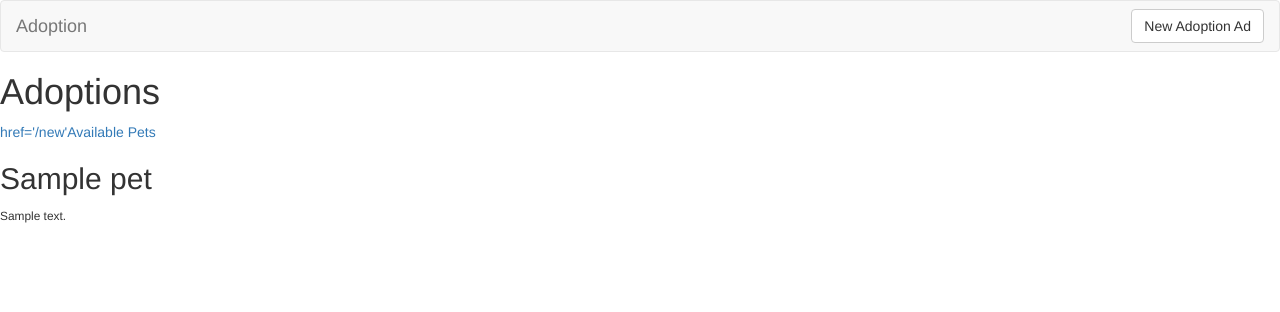
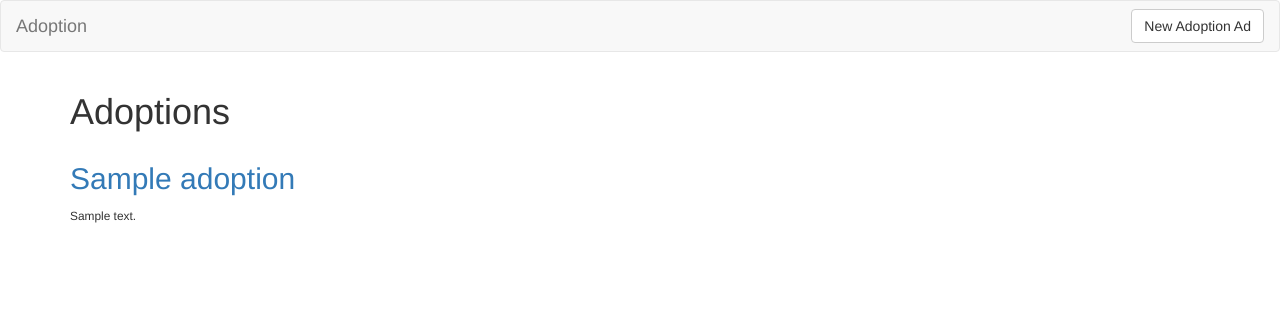
Before and after one commit to squeaky1273/adoption_contractor_project, a Flask app: template templates/adoptions_index.html in a window 1280 px wide. Shown: the top 312 px of the page. Run offline with Flask 2, Linux system fonts and the light colour scheme; the template is opened without the code that fills it: most values are stand-ins (such as "Sample title", 1, 10 or a date in 2020); some libraries are stand-ins or nearby versions.

Commit message:
added edits.html

```diff
--- a/templates/adoptions_index.html
+++ b/templates/adoptions_index.html
@@ -4,10 +4,12 @@
 {% block content %}
 <h1>Adoptions</h1>
 
-<a>href='/new'Available Pets</a>
-
-{% for adoption in adoptions %}
-    <h2>{{ pet.title }}</h2>
-    <small>{{ pet.description }}</small>
-{% endfor %}
+<div class='row'>
+    {% for adoption in adoptions %}
+        <div class='col-md-3'>
+            <h2><a href='/adoptions/{{ adoption._id }}'>{{ adoption.title }}</a></h2>
+            <small>{{ adoption.description }}</small>
+        </div>
+    {% endfor %}
+</div>
 {% endblock %}
--- a/templates/adoptions_show.html
+++ b/templates/adoptions_show.html
@@ -6,6 +6,8 @@
 
 <h1>{{ adoption.title }}</h1>
 <h2>{{ adoption.description }}</h2>
+<h2>{{ adoption.price }}</h2>
+<h2>{{ adoption.image }}</h2>
 {% endfor %}
 
 <p><a href='/adoptionss/{{ adoption._id }}/edit'>Edit</a></p>
--- a/templates/base.html
+++ b/templates/base.html
@@ -10,9 +10,9 @@
 </head>
 <body>
     {% include 'partials/navbar.html' %}
-
+    <div class='container'>
     {% block content %}{% endblock %}
-
+    </div>
     <!-- Latest compiled and minified JavaScript -->
     <script src="//code.jquery.com/jquery-1.12.0.min.js"></script>
     <script src="//code.jquery.com/jquery-migrate-1.2.1.min.js"></script>
```
Also changed, not shown: templates/adoptions_edit.html (added).
